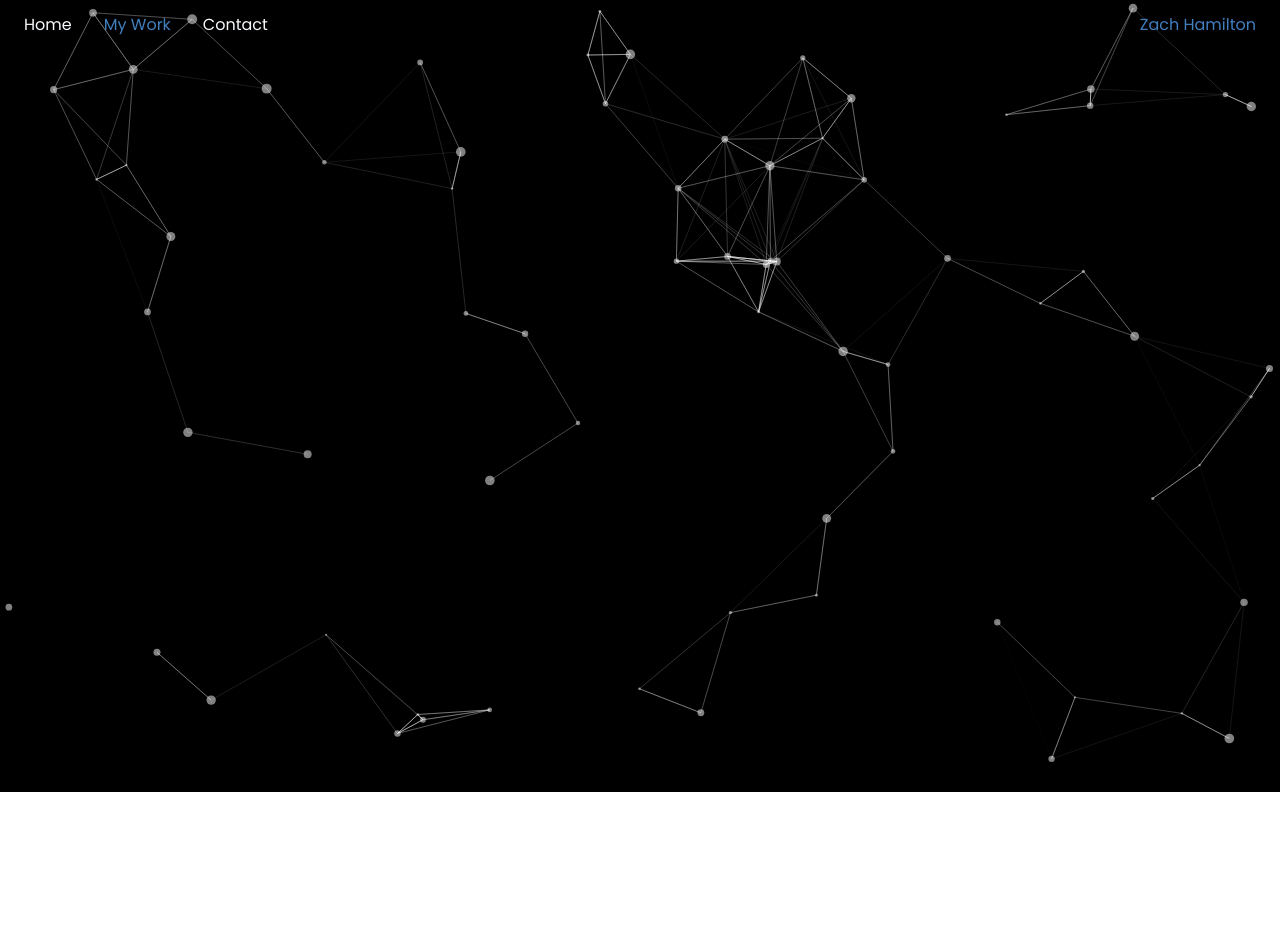
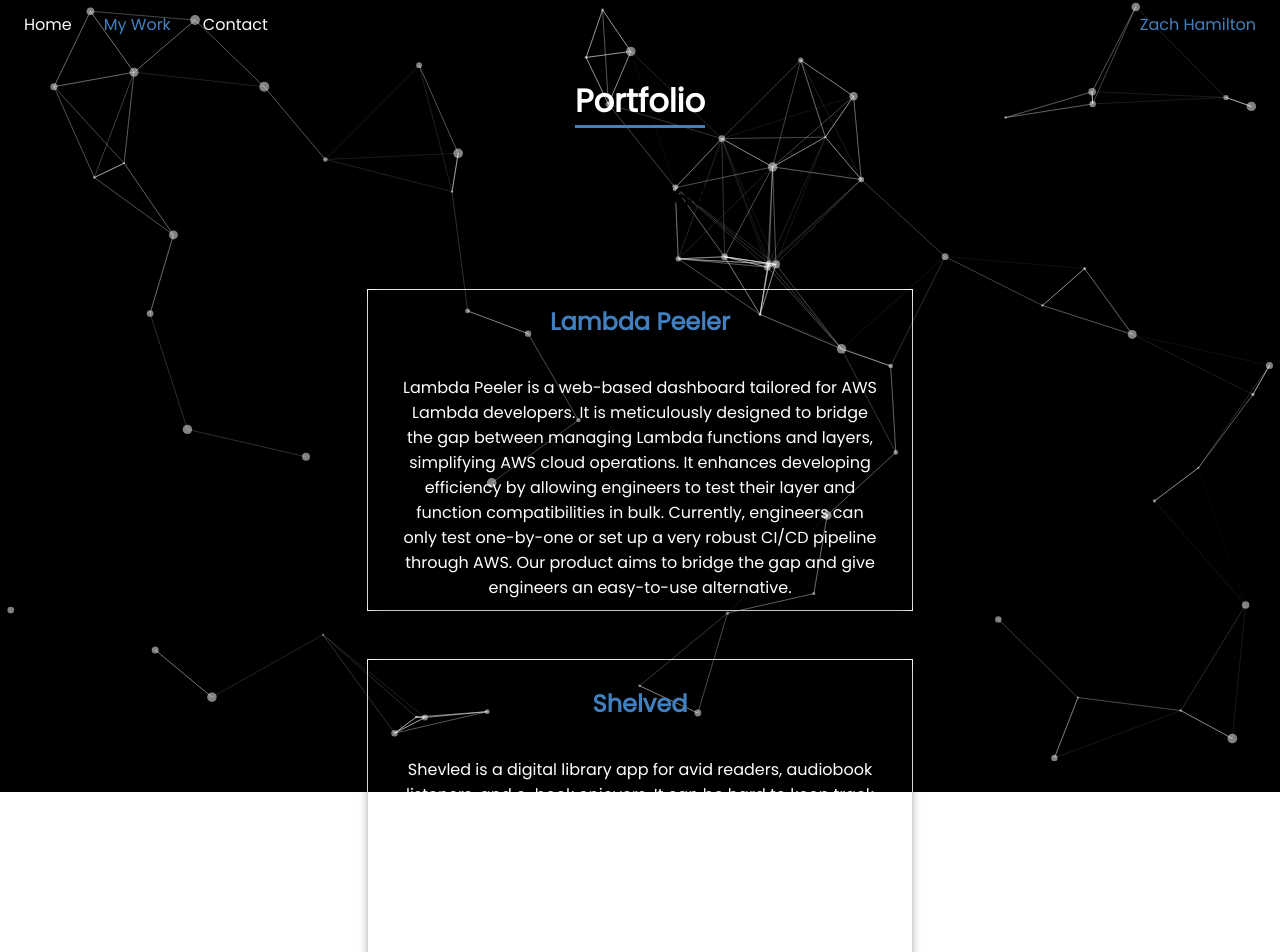
Before and after one commit to ZachMHamilton/PersonalWebsite, a React (Vite) app: page /portfolio in a window 1280 px wide. Shown: the part 8-960 px from the top of the page. Before the commit the page ends 821 px from the top, so only its background shows below. Built offline with nearby package versions, Linux system fonts and the light colour scheme.

Commit message:
added project descriptions

```diff
--- a/src/App.css
+++ b/src/App.css
@@ -20,6 +20,16 @@
   left: 50%;
   transform: translate(-50%, -50%);
   width: 100%;
+  z-index: 15;
+}
+
+#portfolio {
+  display: flex;
+  flex-direction: column;
+  align-items: center;
+  width: 100%;
+  position: absolute;
+  padding-top: 4em;
   z-index: 15;
 }
 
@@ -50,3 +60,34 @@
 #header {
   z-index: 10;
 }
+
+#features {
+  display: flex;
+  flex-direction: column;
+  justify-content: center;
+  align-items: center;
+  gap: 3em;
+}
+
+.feature {
+  display: flex;
+  justify-content: center;
+  align-items: center;
+  margin: 0;
+  border: 1px solid white;
+}
+
+.featureDiscription {
+  color: white;
+  display: flex;
+  flex-direction: column;
+  justify-content: center;
+  align-items: center;
+  text-align: center;
+  width: 30em;
+  height: 20em;
+  border-radius: 10px;
+  padding-left: 2em;
+  padding-right: 2em;
+  box-shadow: rgba(0, 0, 0, 0.35) 0px 2px 10px;
+}
--- a/src/pages/Portfolio.jsx
+++ b/src/pages/Portfolio.jsx
@@ -1,10 +1,70 @@
 import Nav from '../components/nav';
+import { useTheme } from '@mui/material/styles';
 
 const Portfolio = () => {
+  const theme = useTheme();
   return (
     <div>
-      <h1>Portfolio</h1>
       <Nav></Nav>
+      <div id="portfolio">
+        <h1
+          style={{
+            color: 'white',
+            borderBottom: `3px solid ${theme.palette.accent.main}`,
+          }}
+        >
+          Portfolio
+        </h1>
+        <div id="features">
+          <h1>Features</h1>
+          <div className="feature">
+            <div className="featureDiscription">
+              <h2 style={{ color: theme.palette.accent.main }}>
+                Lambda Peeler
+              </h2>
+              <p>
+                Lambda Peeler is a web-based dashboard tailored for AWS Lambda
+                developers. It is meticulously designed to bridge the gap
+                between managing Lambda functions and layers, simplifying AWS
+                cloud operations. It enhances developing efficiency by allowing
+                engineers to test their layer and function compatibilities in
+                bulk. Currently, engineers can only test one-by-one or set up a
+                very robust CI/CD pipeline through AWS. Our product aims to
+                bridge the gap and give engineers an easy-to-use alternative.
+              </p>
+            </div>
+            {/* <img id="gif" src="/assets/connecting.gif"></img> */}
+          </div>
+          <div className="feature">
+            <div className="featureDiscription">
+              <h2 style={{ color: theme.palette.accent.main }}>Shelved</h2>
+              <p>
+                Shevled is a digital library app for avid readers, audiobook
+                listeners, and e-book enjoyers. It can be hard to keep track of
+                all the books you have read/listened to across multiple
+                platforms. Shevled allows you to maintain a library of ALL of
+                the books you have enjoyed. It is seamlessly integrated with the
+                GoogleBooks API that allows users to view more information about
+                each book, such as author, genre, and number of pages.
+              </p>
+            </div>
+            {/* <img id="gif" src="/assets/failing.gif"></img> */}
+          </div>
+          <div className="feature">
+            <div className="featureDiscription">
+              <h2 style={{ color: theme.palette.accent.main }}>Algo Archive</h2>
+              <p>
+                AlgoArchive is a web-based dashboard that allows users to track
+                their algorithm practice in preparation for technical
+                interviews. Users can save their algo problems with the question
+                and their solution, as well as any notes they would like to
+                save, such as difficulty, different strategies used, and
+              </p>
+            </div>
+            {/* <img id="gif" src="/assets/removing.gif"></img> */}
+          </div>
+        </div>
+      </div>
     </div>
   );
 };
```
